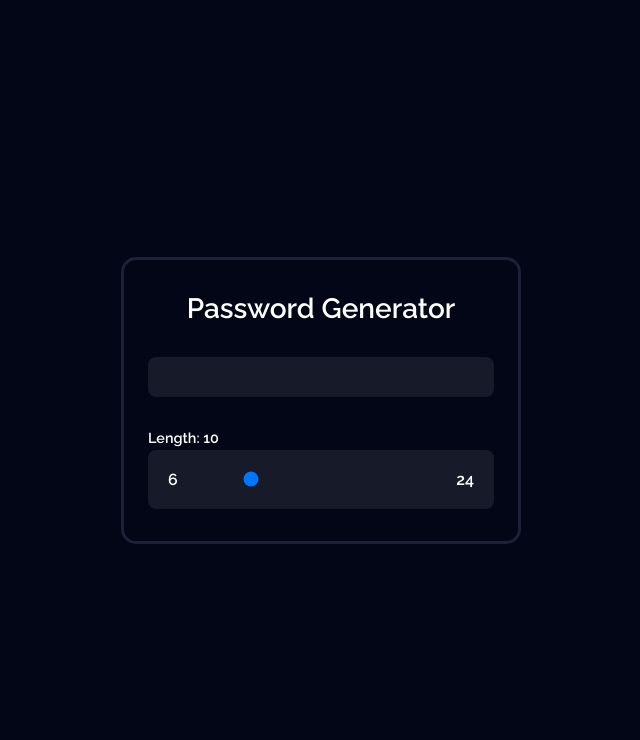
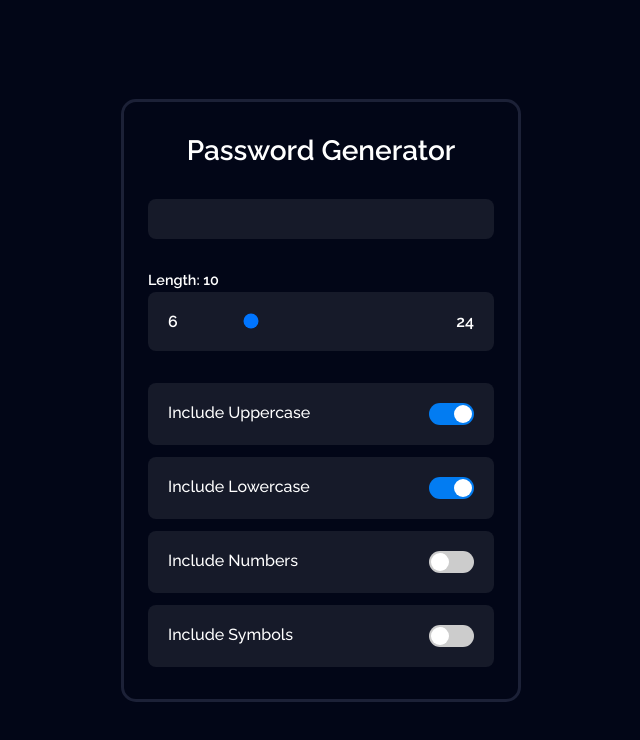
Before and after one commit to priyxansh/password-generator, a React (Vite) app: page / in a window 1280 px wide. Shown: the top 740 px of the page, without its empty margins (319-959 px from the left). Built offline with nearby package versions, Linux system fonts and the light colour scheme.

Commit message:
Added settings with switches

```diff
--- a/src/components/PasswordGenerator.jsx
+++ b/src/components/PasswordGenerator.jsx
@@ -2,16 +2,19 @@ import React, { useState, useEffect, useRef } from "react";
 import "./css/PasswordGenerator.css";
 
 export default function PasswordGenerator() {
+
+
     return (
         <section className="container">
             <h1>Password Generator</h1>
             <div className="display cell"></div>
             <LengthSlider />
+            <Settings />
         </section>
     );
 }
 
-const LengthSlider = (props) => {
+const LengthSlider = () => {
     const [length, setLength] = useState(10);
     const [maxLength, setMaxLength] = useState(24);
 
@@ -27,7 +30,7 @@ const LengthSlider = (props) => {
         return () => {
             inputRef.current.removeEventListener("wheel", inputScrollHandler);
         };
-    },[]);
+    }, []);
 
     return (
         <div className="length-wrapper">
@@ -49,3 +52,41 @@ const LengthSlider = (props) => {
         </div>
     );
 };
+
+const Settings = () => {
+    return (
+        <div className="settings-wrapper">
+            <div className="options-container">
+                <div className="cell option">
+                    <span>Include Uppercase</span>
+                    <Switch defaultChecked={true} />
+                </div>
+                <div className="cell option">
+                    <span>Include Lowercase</span>
+                    <Switch defaultChecked={true} />
+                </div>
+                <div className="cell option">
+                    <span>Include Numbers</span>
+                    <Switch />
+                </div>
+                <div className="cell option">
+                    <span>Include Symbols</span>
+                    <Switch />
+                </div>
+            </div>
+        </div>
+    );
+};
+
+const Switch = (props) => {
+    return (
+        <label className="switch">
+            <input type="checkbox" defaultChecked={props.defaultChecked} />
+            <span className="switch-slider"></span>
+        </label>
+    );
+};
+
+Switch.defaultProps = {
+    defaultChecked: false,
+};
--- a/src/components/css/PasswordGenerator.css
+++ b/src/components/css/PasswordGenerator.css
@@ -64,3 +64,54 @@
     font-weight: 600;
     font-size: 0.9rem;
 }
+.settings-wrapper {
+    width: 100%;
+    display: flex;
+    flex-direction: column;
+}
+.options-container {
+    display: flex;
+    flex-direction: column;
+    gap: 0.75rem;
+}
+.option {
+    display: flex;
+    /* padding: 1.25rem 1.75rem; */
+    justify-content: space-between;
+}
+.option > span {
+    font-weight: 500;
+}
+
+.switch {
+    position: relative;
+    width: 45px;
+    height: 22px;
+}
+.switch input {
+    display: none;
+}
+.switch-slider {
+    position: absolute;
+    inset: 0;
+    background-color: #ccc;
+    border-radius: 100vmax;
+    transition: background-color 400ms;
+}
+.switch-slider::before {
+    content: "";
+    position: absolute;
+    left: 2px;
+    bottom: 2px;
+    background-color: white;
+    transition: translate 400ms;
+    width: 18px;
+    height: 18px;
+    border-radius: 50%;
+}
+.switch input:checked + .switch-slider{
+    background-color: #027cf2;
+}
+.switch input:checked + .switch-slider::before{
+    translate: 23px;
+}
```
